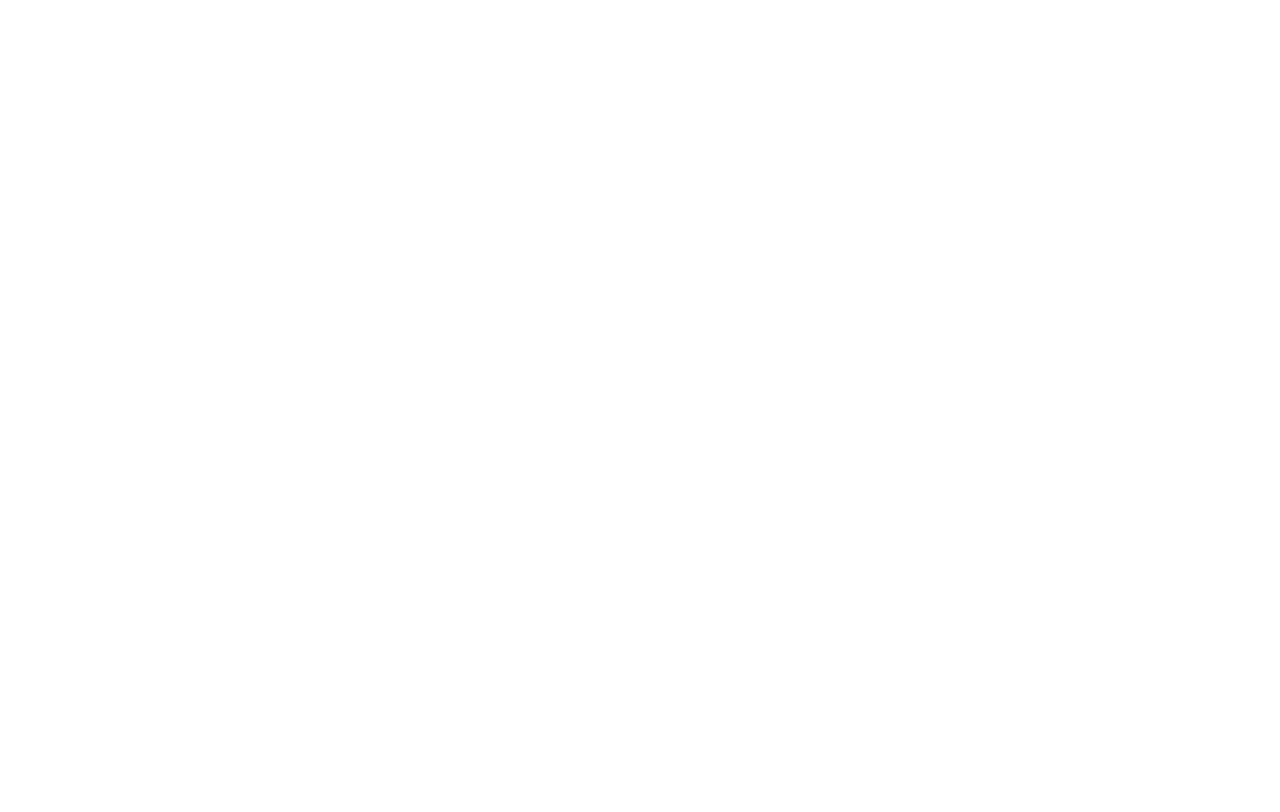
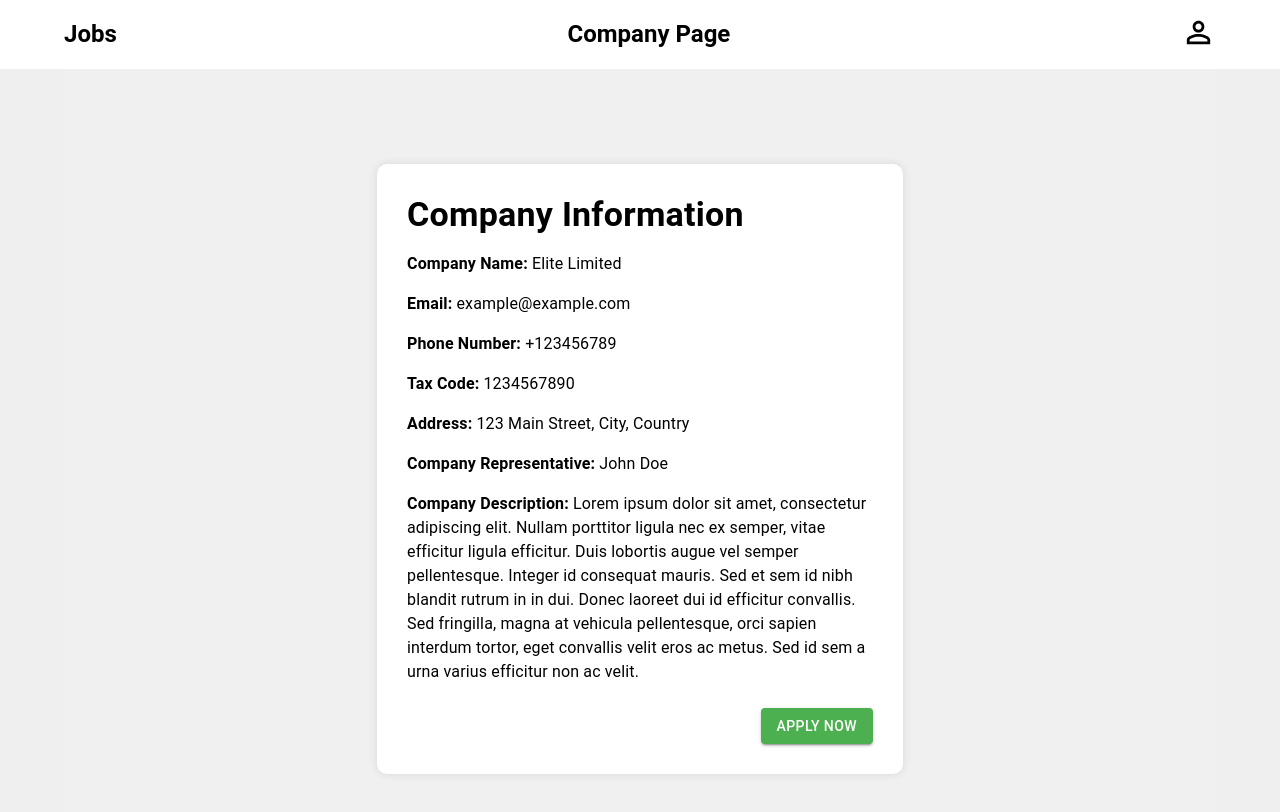
Before and after one commit to Uri2803/PTTKHTTT_GR11, a React (Vite) app in the folder client/: page /companyPage in a window 1280 px wide. Before the commit this address had no page. Shown: the top 812 px of the page. Built offline with nearby package versions, Linux system fonts and the light colour scheme.

Commit message:
add company page

```diff
--- a/client/src/pages/companyPage.jsx
+++ b/client/src/pages/companyPage.jsx
@@ -0,0 +1,64 @@
+//import React from "react";
+import {
+  Box,
+  Typography,
+  Button
+} from "@mui/material";
+const CompanyPage = () => {
+  return (
+    <Box
+      sx={{
+        display: "flex",
+        justifyContent: "center",
+        alignItems: "center",
+        minHeight: "100vh",
+        backgroundColor: "#f0f0f0",
+        padding: "50px",
+      }}
+    >
+      <Box
+        sx={{
+          width: "50%",
+          p: "30px",
+          bgcolor: "white",
+          borderRadius: "10px",
+          boxShadow: "0px 0px 10px 0px rgba(0,0,0,0.1)",
+        }}
+      >
+        <Box sx={{ mb: 3 }}>
+          <Typography variant="h4" sx={{ fontWeight: "bold", mb: 2 }}>
+            Company Information
+          </Typography>
+          <Typography variant="body1" sx={{ mb: 2 }}>
+            <strong>Company Name:</strong> Elite Limited
+          </Typography>
+          <Typography variant="body1" sx={{ mb: 2 }}>
+            <strong>Email:</strong> example@example.com
+          </Typography>
+          <Typography variant="body1" sx={{ mb: 2 }}>
+            <strong>Phone Number:</strong> +123456789
+          </Typography>
+          <Typography variant="body1" sx={{ mb: 2 }}>
+            <strong>Tax Code:</strong> 1234567890
+          </Typography>
+          <Typography variant="body1" sx={{ mb: 2 }}>
+            <strong>Address:</strong> 123 Main Street, City, Country
+          </Typography>
+          <Typography variant="body1" sx={{ mb: 2 }}>
+            <strong>Company Representative:</strong> John Doe
+          </Typography>
+          <Typography variant="body1">
+            <strong>Company Description:</strong> Lorem ipsum dolor sit amet, consectetur adipiscing elit. Nullam porttitor ligula nec ex semper, vitae efficitur ligula efficitur. Duis lobortis augue vel semper pellentesque. Integer id consequat mauris. Sed et sem id nibh blandit rutrum in in dui. Donec laoreet dui id efficitur convallis. Sed fringilla, magna at vehicula pellentesque, orci sapien interdum tortor, eget convallis velit eros ac metus. Sed id sem a urna varius efficitur non ac velit.
+          </Typography>
+        </Box>
+        <Box sx={{ display: "flex", justifyContent: "flex-end" }}>
+          <Button variant="contained" sx={{ backgroundColor: "#4caf50", color: "white" }}>
+            Apply now
+          </Button>
+        </Box>
+      </Box>
+    </Box>
+  );
+};
+
+export default CompanyPage;
--- a/client/src/pages/createCompany.jsx
+++ b/client/src/pages/createCompany.jsx
@@ -65,7 +65,7 @@
              pt:"30px"
            }}
          >
-           <Button variant="contained">Submit</Button>
+           <Button variant="contained">See some jobs</Button>
          </Box>
        </Box>
      </Box>
--- a/client/src/pages/detailJob.jsx
+++ /dev/null
@@ -1,60 +0,0 @@
-import React from 'react';
-import {
-    Box,
-  } from "@mui/material";
-  import { theme } from "~/theme";
-const DetailJob = () => {
-  return (
-    <Box
-      sx={{
-        width: "100%",
-        display: "flex",
-        justifyContent: "center",
-        alignItems: "center",
-        height: `calc(100vh - ${theme.app.HEIGHT_HEADER})`,
-      }}
-    >
-      <Box
-        sx={{
-          width: "100%",
-          maxWidth: "1200px",
-          minWidth: "300px",
-          py: "50px",
-          px: "50px",
-          bgcolor: theme.bgColor.block,
-        }}
-      >
-    <div style={{ display: 'flex', justifyContent: 'space-between' }}>
-      <div style={{ width: '50%' }}>
-        <h2>Figma Designer</h2>
-        <div>
-          <h3>Job Overview</h3>
-          <p>Lorem ipsum...</p>
-        </div>
-        <div>
-          <h3>Skills:</h3>
-          <ul>
-            <li>UI Designer</li>
-            <li>Figma</li>
-            <li>Landing Page</li>
-          </ul>
-        </div>
-        <button style={{ position: 'absolute', bottom: 20, right: 20 }}>Apply now</button>
-      </div>
-      <div style={{ width: '50%' }}>
-        <button>Create a CV to apply</button>
-        <div>
-          <h3>General information</h3>
-          <p>Minimum year of experience: 1 Year</p>
-          <p>Level: Junior</p>
-          <p>Job type: In Office</p>
-          <p>Contract type: Full time</p>
-        </div>
-      </div>
-    </div>
-    </Box>
-    </Box>
-  );
-};
-
-export default DetailJob;
--- a/client/src/route.jsx
+++ b/client/src/route.jsx
@@ -3,7 +3,7 @@
 import HomePage from "./pages/homePage";
 import CreateCV from "./pages/createCV";
 import CreateCompany from "./pages/createCompany";
-import JobDetail from "./pages/detailJob";
+import CompanyPage from "./pages/companyPage";
 const publicPath = [
   {
     path: "/login",
@@ -54,17 +54,17 @@
     }
   },
   {
-    path: "/jobDetail",
+    path: "/companyPage",
     content: [
       {
-        component: <JobDetail/>
+        component: <CompanyPage/>
       }
     ],
     propsLayout: {
-        title: 'Job detail',
+        title: 'Company Page',
         icon: <PermIdentityIcon fontSize="large"/>
     }
-  },
+  }
 ];
 
 export const route = {
```
